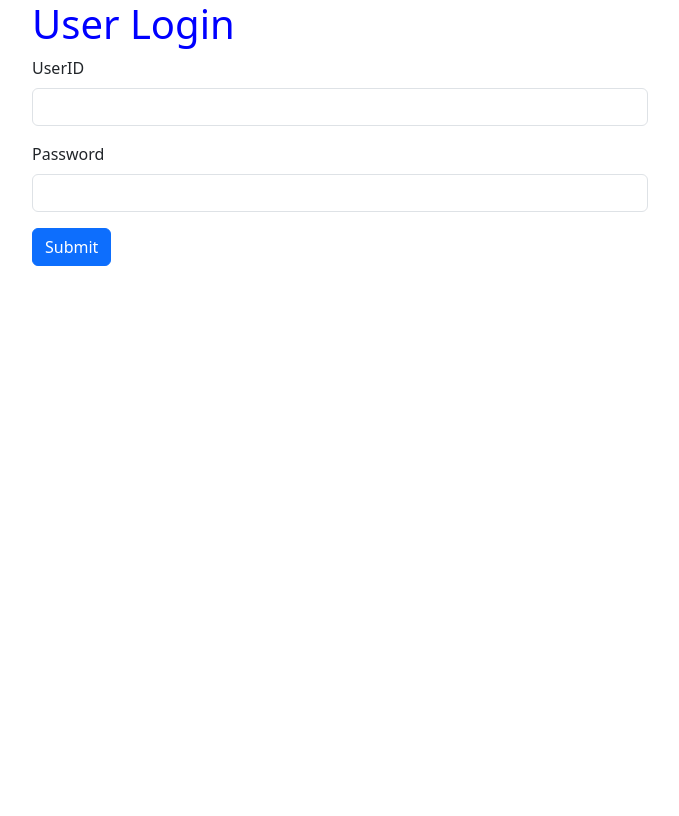
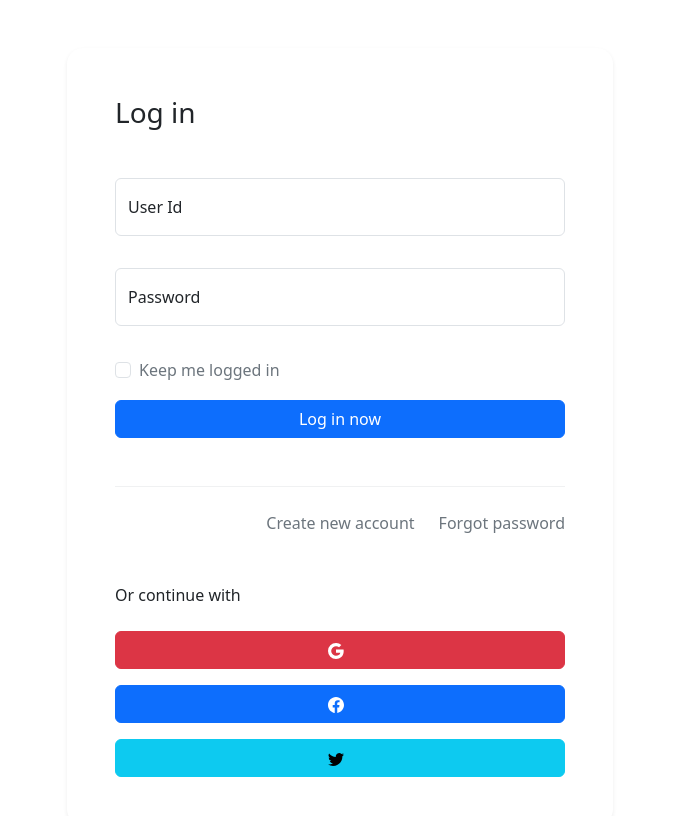
Before and after one commit to poorna99122/FoodBidsFrontend, an Angular app: page / in a window 1280 px wide. Shown: the top 816 px of the page, without its empty margins (300-979 px from the left). Built offline with nearby package versions, Linux system fonts and the light colour scheme.

Commit message:
Basic Login Functionality done with spring boot integration

```diff
--- a/package.json
+++ b/package.json
@@ -18,6 +18,7 @@
     "@angular/platform-browser": "^15.0.0",
     "@angular/platform-browser-dynamic": "^15.0.0",
     "@angular/router": "^15.0.0",
+    "angular-bootstrap-md": "^15.0.0",
     "rxjs": "~7.5.0",
     "tslib": "^2.3.0",
     "zone.js": "~0.12.0"
--- a/src/app/login-user.service.ts
+++ b/src/app/login-user.service.ts
@@ -8,7 +8,7 @@ import { User } from './user';
 })
 export class LoginUserService {
 
-  private baseUrl =  'http://localhost:8081/user/login'
+  private baseUrl =  'http://localhost:9091/user/login'
 
   constructor(private httpClient : HttpClient) { }
 
--- a/src/app/user-login/user-login.component.html
+++ b/src/app/user-login/user-login.component.html
@@ -1,3 +1,6 @@
+<!--
+
+<div class="main">
     <div class="container col-md-6" >
         <h1 style="color: blue">User Login</h1>
 
@@ -19,3 +22,151 @@
           <button type="submit" class="submit btn btn-primary">Submit</button>
         </form>
       </div>
+
+</div> -->
+
+<!-- ----------------------------------------------- -->
+
+<!-- Login 6 - Bootstrap Brain Component -->
+<section class="p-3 p-md-4 p-xl-5">
+  <div class="container">
+    <div class="row justify-content-center">
+      <div class="col-12 col-md-9 col-lg-7 col-xl-6 col-xxl-5">
+        <div class="card border-0 shadow-sm rounded-4">
+          <div class="card-body p-3 p-md-4 p-xl-5">
+            <div class="row">
+              <div class="col-12">
+                <div class="mb-5">
+                  <h3>Log in</h3>
+                </div>
+              </div>
+            </div>
+            <form  (ngSubmit)="userLogin()">
+              <div class="row gy-3 overflow-hidden">
+                <div class="col-12">
+                  <div class="form-floating mb-3">
+                    <input
+                      type="text"
+                      class="form-control"
+                      [(ngModel)]="user.userId"
+                      id="userID" name="userID"
+                      placeholder="name@example.com"
+                      required
+                    />
+                    <label for="userID" class="form-label">User Id</label>
+                  </div>
+                </div>
+                <div class="col-12">
+                  <div class="form-floating mb-3">
+                    <input
+                      type="password"
+                      class="form-control"
+                      [(ngModel)]="user.password"
+                      name="password"
+                      id="password"
+                      value=""
+                      placeholder="Password"
+                      required
+                    />
+                    <label for="password" class="form-label">Password</label>
+                  </div>
+                </div>
+                <div class="col-12">
+                  <div class="form-check">
+                    <input
+                      class="form-check-input"
+                      type="checkbox"
+                      value=""
+                      name="remember_me"
+                      id="remember_me"
+                    />
+                    <label
+                      class="form-check-label text-secondary"
+                      for="remember_me"
+                    >
+                      Keep me logged in
+                    </label>
+                  </div>
+                </div>
+                <div class="col-12">
+                  <div class="d-grid">
+                    <button class="btn bsb-btn-2xl btn-primary" type="submit">
+                      Log in now
+                    </button>
+                  </div>
+                </div>
+              </div>
+            </form>
+            <div class="row">
+              <div class="col-12">
+                <hr class="mt-5 mb-4 border-secondary-subtle" />
+                <div
+                  class="d-flex gap-2 gap-md-4 flex-column flex-md-row justify-content-md-end"
+                >
+                  <a href="#!" class="link-secondary text-decoration-none"
+                    >Create new account</a
+                  >
+                  <a href="#!" class="link-secondary text-decoration-none"
+                    >Forgot password</a
+                  >
+                </div>
+              </div>
+            </div>
+            <div class="row">
+              <div class="col-12">
+                <p class="mt-5 mb-4">Or continue with</p>
+                <div class="d-flex gap-3 flex-column">
+                  <a href="#!" class="btn bsb-btn-xl btn-danger">
+                    <svg
+                      xmlns="http://www.w3.org/2000/svg"
+                      width="16"
+                      height="16"
+                      fill="currentColor"
+                      class="bi bi-google"
+                      viewBox="0 0 16 16"
+                    >
+                      <path
+                        d="M15.545 6.558a9.42 9.42 0 0 1 .139 1.626c0 2.434-.87 4.492-2.384 5.885h.002C11.978 15.292 10.158 16 8 16A8 8 0 1 1 8 0a7.689 7.689 0 0 1 5.352 2.082l-2.284 2.284A4.347 4.347 0 0 0 8 3.166c-2.087 0-3.86 1.408-4.492 3.304a4.792 4.792 0 0 0 0 3.063h.003c.635 1.893 2.405 3.301 4.492 3.301 1.078 0 2.004-.276 2.722-.764h-.003a3.702 3.702 0 0 0 1.599-2.431H8v-3.08h7.545z"
+                      />
+                    </svg>
+                    <span class="ms-2 fs-6 text-uppercase"></span>
+                  </a>
+                  <a href="#!" class="btn bsb-btn-xl btn-primary">
+                    <svg
+                      xmlns="http://www.w3.org/2000/svg"
+                      width="16"
+                      height="16"
+                      fill="currentColor"
+                      class="bi bi-facebook"
+                      viewBox="0 0 16 16"
+                    >
+                      <path
+                        d="M16 8.049c0-4.446-3.582-8.05-8-8.05C3.58 0-.002 3.603-.002 8.05c0 4.017 2.926 7.347 6.75 7.951v-5.625h-2.03V8.05H6.75V6.275c0-2.017 1.195-3.131 3.022-3.131.876 0 1.791.157 1.791.157v1.98h-1.009c-.993 0-1.303.621-1.303 1.258v1.51h2.218l-.354 2.326H9.25V16c3.824-.604 6.75-3.934 6.75-7.951z"
+                      />
+                    </svg>
+                    <span class="ms-2 fs-6 text-uppercase"></span>
+                  </a>
+                  <a href="#!" class="btn bsb-btn-xl btn-info">
+                    <svg
+                      xmlns="http://www.w3.org/2000/svg"
+                      width="16"
+                      height="16"
+                      fill="currentColor"
+                      class="bi bi-twitter"
+                      viewBox="0 0 16 16"
+                    >
+                      <path
+                        d="M5.026 15c6.038 0 9.341-5.003 9.341-9.334 0-.14 0-.282-.006-.422A6.685 6.685 0 0 0 16 3.542a6.658 6.658 0 0 1-1.889.518 3.301 3.301 0 0 0 1.447-1.817 6.533 6.533 0 0 1-2.087.793A3.286 3.286 0 0 0 7.875 6.03a9.325 9.325 0 0 1-6.767-3.429 3.289 3.289 0 0 0 1.018 4.382A3.323 3.323 0 0 1 .64 6.575v.045a3.288 3.288 0 0 0 2.632 3.218 3.203 3.203 0 0 1-.865.115 3.23 3.23 0 0 1-.614-.057 3.283 3.283 0 0 0 3.067 2.277A6.588 6.588 0 0 1 .78 13.58a6.32 6.32 0 0 1-.78-.045A9.344 9.344 0 0 0 5.026 15z"
+                      />
+                    </svg>
+                    <span class="ms-2 fs-6 text-uppercase"></span>
+                  </a>
+                </div>
+              </div>
+            </div>
+          </div>
+        </div>
+      </div>
+    </div>
+  </div>
+</section>
--- a/src/app/user-login/user-login.component.ts
+++ b/src/app/user-login/user-login.component.ts
@@ -1,5 +1,6 @@
 import { Component } from '@angular/core';
 import { User } from '../user';
+import { LoginUserService } from '../login-user.service';
 
 @Component({
   selector: 'app-user-login',
@@ -8,7 +9,7 @@ import { User } from '../user';
 })
 export class UserLoginComponent {
   user : User = new User()
-  constructor() {}
+  constructor(private loginService : LoginUserService) {}
 
   ngOnInit() {
     console.log('User Login Component Initiated');
@@ -17,7 +18,10 @@ export class UserLoginComponent {
   userLogin(){
     console.log("userLoggedIn");
     console.log(this.user);
-
-
+    this.loginService.loginUser(this.user).subscribe((data)=>{
+      alert('Success');
+    },error => {
+      alert('Please Enter Correct UserID or Password');
+    })
   }
 }
```
Also changed, not shown: 1 other file (tests, documents, lock files or other folders). Lines whose indentation alone changed are shown as unchanged.
